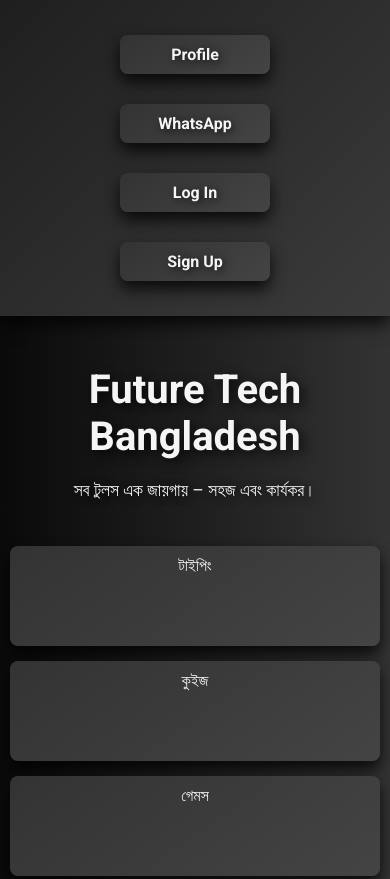
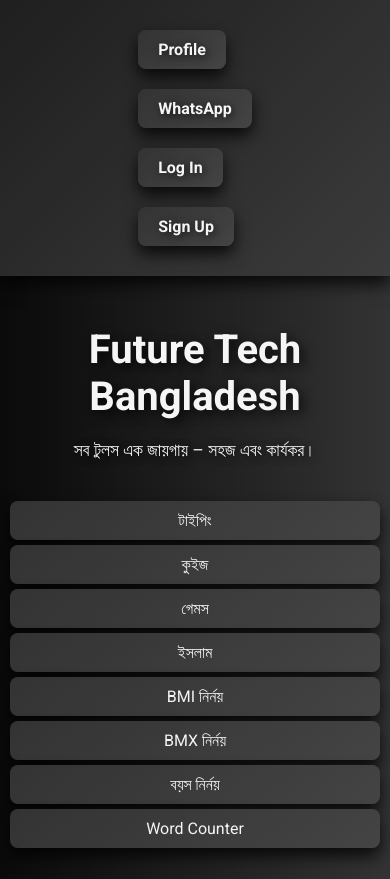
Before and after one commit to mdsajidul/NextGenPC, an Electron app: page index.html in a window 390 px wide. Shown: the top 879 px of the page. Drawn offline with Linux system fonts and the light colour scheme.

Commit message:
Update style.css

```diff
--- a/style.css
+++ b/style.css
@@ -16,7 +16,7 @@
 header {
     background: linear-gradient(135deg, #1f1f1f, #3b3b3b);
     padding: 20px;
-    box-shadow: 0 8px 16px rgba(0, 0, 0, 0.8);
+    box-shadow: 0 8px 16px rgba(0, 0, 0, 0.8); /* Stronger shadow effect */
     position: relative;
 }
 
@@ -31,11 +31,10 @@
     display: flex;
     justify-content: center;
     padding: 0;
-    flex-wrap: wrap;
 }
 
 nav ul li {
-    margin: 10px;
+    margin: 0 10px;
 }
 
 nav ul li a {
@@ -44,7 +43,7 @@
     font-size: 1.1em;
     font-weight: 700;
     transition: color 0.3s, transform 0.3s, text-shadow 0.3s;
-    text-shadow: 2px 2px 8px rgba(0, 0, 0, 0.7);
+    text-shadow: 2px 2px 8px rgba(0, 0, 0, 0.7); /* Stronger text shadow */
 }
 
 nav ul li a:hover {
@@ -62,20 +61,21 @@
     font-size: 3em;
     margin-bottom: 20px;
     color: #f5f5f5;
-    text-shadow: 4px 4px 12px rgba(0, 0, 0, 0.8);
+    text-shadow: 4px 4px 12px rgba(0, 0, 0, 0.8); /* Stronger text shadow */
     transition: color 0.3s ease, transform 0.3s ease;
 }
 
-
+.intro h1:hover {
+    transform: scale(1.05);
+}
 
 .intro p {
     font-size: 1.2em;
     margin-bottom: 40px;
     color: #f5f5f5;
-    text-shadow: 2px 2px 8px rgba(0, 0, 0, 0.7);
+    text-shadow: 2px 2px 8px rgba(0, 0, 0, 0.7); /* Stronger text shadow */
 }
 
-/* Button Styles */
 .btn-container {
     display: flex;
     justify-content: center;
@@ -89,9 +89,8 @@
     color: #f5f5f5;
     text-decoration: none;
     border-radius: 8px;
-    box-shadow: 0 8px 16px rgba(0, 0, 0, 0.8);
+    box-shadow: 0 8px 16px rgba(0, 0, 0, 0.8); /* Stronger button shadow */
     font-size: 1.1em;
-    min-width: 150px;
     text-align: center;
     transition: background 0.3s, transform 0.3s, box-shadow 0.3s;
 }
@@ -99,8 +98,8 @@
 .btn:hover {
     background: linear-gradient(145deg, #444444, #333333);
     transform: translateY(-4px);
-    box-shadow: 0 12px 24px rgba(0, 0, 0, 1);
-    color: #d4af37;
+    box-shadow: 0 12px 24px rgba(0, 0, 0, 1); /* Stronger shadow on hover */
+    color: #d4af37; /* Highlighted text color */
 }
 
 /* Form Container */
@@ -114,7 +113,7 @@
     background: #222;
     padding: 20px;
     border-radius: 8px;
-    box-shadow: 0 8px 16px rgba(0, 0, 0, 0.8);
+    box-shadow: 0 8px 16px rgba(0, 0, 0, 0.8); /* Stronger shadow effect */
     width: 100%;
     max-width: 400px;
     margin: 0 auto;
@@ -177,58 +176,49 @@
 
 /* Responsive Styles */
 @media (max-width: 768px) {
+    /* Header */
     nav ul {
-        flex-direction: row;
+        flex-direction: column; /* Stack the nav items */
+    }
+
+    nav ul li {
+        margin: 10px 0; /* Vertical margin for stacked items */
+    }
+
+    .intro h1 {
+        font-size: 2.5em; /* Smaller font size for mobile */
+    }
+
+    .intro p {
+        font-size: 1.1em; /* Adjust paragraph size for mobile */
     }
 
     .btn {
-        flex: 1 1 100px;
-        margin: 5px;
-    }
-
-    .intro h1 {
-        font-size: 2.5em;
-    }
-
-    .intro p {
-        font-size: 1.1em;
-    }
-
-    .btn {
-        padding: 10px 20px;
-        font-size: 1em;
+        padding: 10px 20px; /* Smaller button padding */
+        font-size: 1em; /* Adjust button size for mobile */
     }
 
     form {
-        padding: 15px;
+        padding: 15px; /* Adjust form padding */
     }
 
     input[type="text"],
     input[type="password"] {
-        font-size: 14px;
+        font-size: 14px; /* Smaller input text size */
     }
 
     button {
-        font-size: 14px;
+        font-size: 14px; /* Smaller button font size */
     }
 }
 
 @media (max-width: 480px) {
-    nav ul {
-        flex-direction: column;
-    }
-
-    .btn {
-        width: 100%;
-        margin: 5px 0;
-    }
-
     .intro {
-        padding: 50px 10px;
+        padding: 50px 10px; /* Adjust padding for very small screens */
     }
 
     .btn-container {
-        flex-direction: column;
-        gap: 5px;
+        flex-direction: column; /* Stack buttons vertically */
+        gap: 5px; /* Adjust gap between buttons */
     }
 }
```
